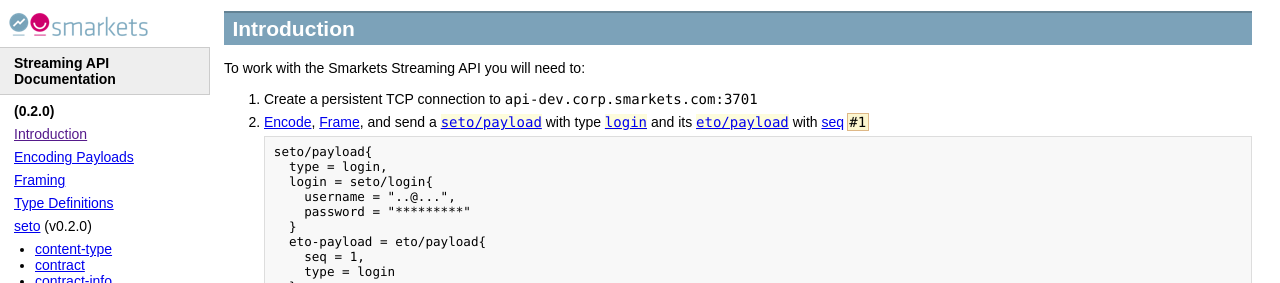
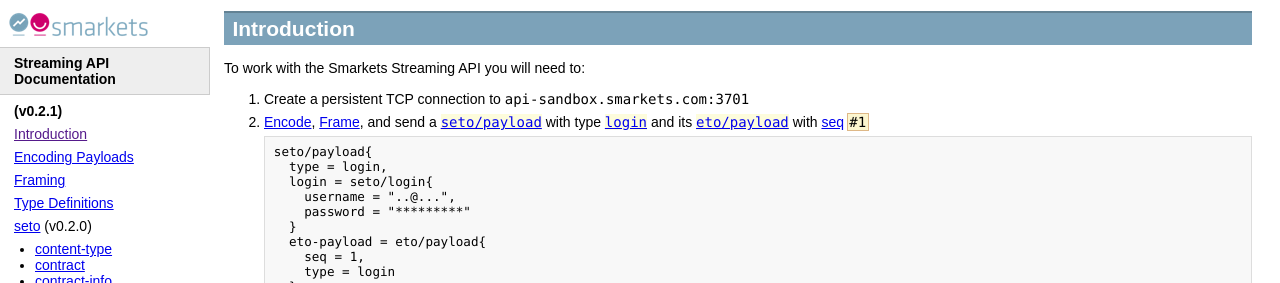
Before and after one commit to smarkets/smarkets.github.com, a Jekyll site: the page docs/index.html, which Jekyll copies as it is, in a window 1280 px wide. Shown: the top 283 px of the page. Built offline with Jekyll 4.4.1, drawn with Linux system fonts in a browser that asks for light colours.

Commit message:
update to latest docs

```diff
--- a/docs/index.html
+++ b/docs/index.html
@@ -12,7 +12,7 @@
       <h1><a href="http://smarkets.github.com/"><img src="logo.gif" class="logo" /></a>
           <a href=""><span>Streaming API Documentation</span></a></h1>
       <ul>
-        <li><strong>(0.2.0)</strong></li>
+        <li><strong>(v0.2.1)</strong></li>
         <li><a href="">Introduction</a></li>
         <li><a href="#encode">Encoding Payloads</a></li>
         <li><a href="#framing">Framing</a></li>
@@ -164,7 +164,7 @@
       To work with the Smarkets Streaming API you will need to:
       <ol class="steps">
         <li>
-        Create a persistent TCP connection to <code>api-dev.corp.smarkets.com:3701</code>
+        Create a persistent TCP connection to <code>api-sandbox.smarkets.com:3701</code>
         </li>
         <li>
         <a href="#encode">Encode</a>, <a href="#framing">Frame</a>, and send a <a href="#seto/payload" class="type">seto/payload</a> with type <a href="#seto/login" class="type">login</a> and its <a href="#eto/payload" class="type">eto/payload</a> with <a href="#eto/seq">seq</a> <span class="seq">1</span>
```
